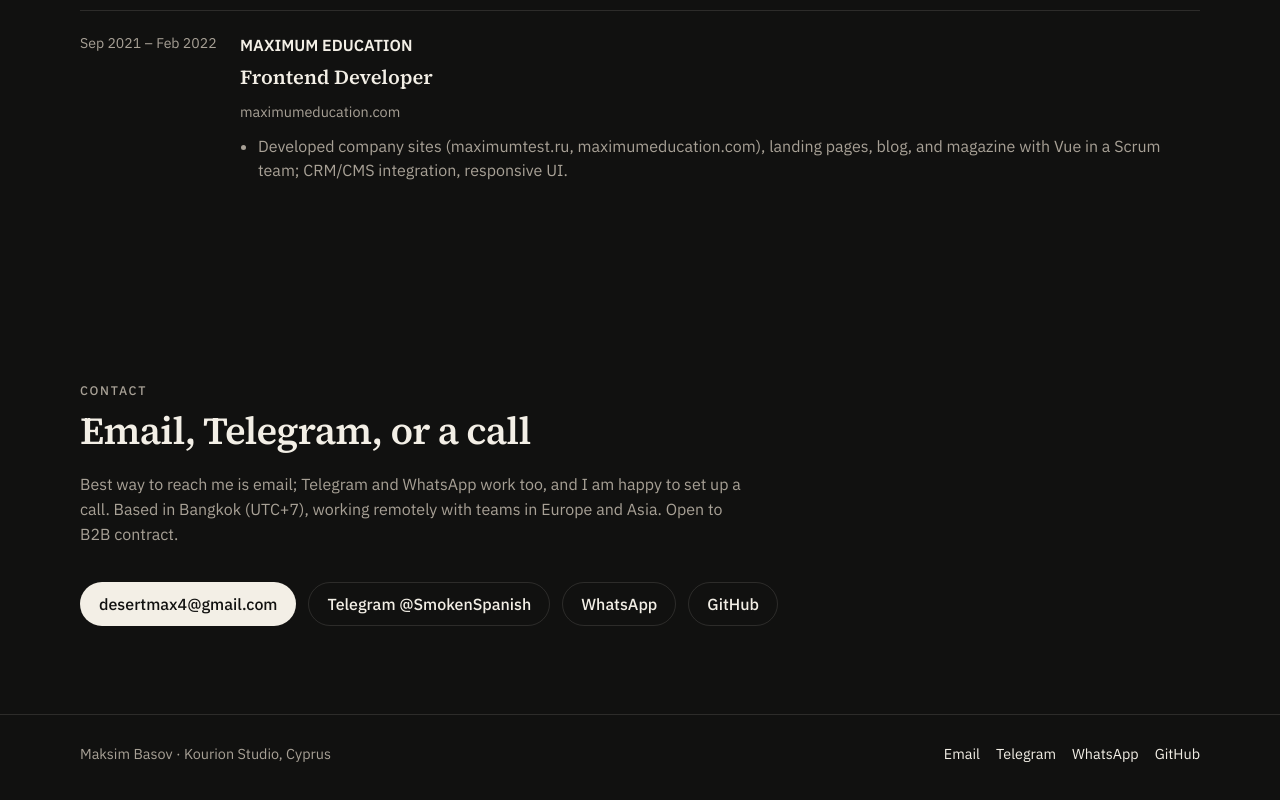
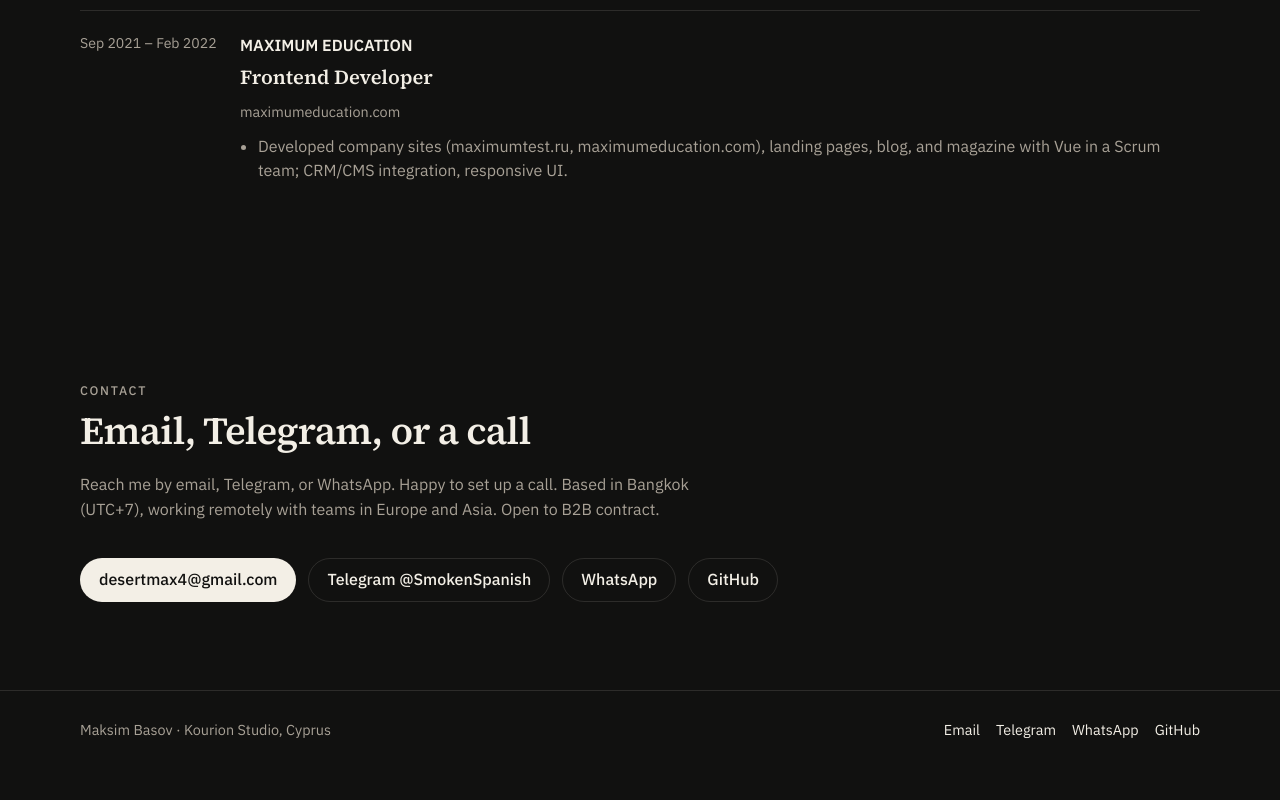
Before and after one commit to SmokenSpanish/SmokenSpanish.github.io, a React (Vite) app: page / in a window 1280 px wide. Shown: the part 9380-10180 px from the top of the page. Built offline with nearby package versions, Linux system fonts and the light colour scheme.

Commit message:
Simplify the contact section copy.

```diff
--- a/src/pages/HomePage.tsx
+++ b/src/pages/HomePage.tsx
@@ -60,7 +60,7 @@ export function HomePage() {
           <p className="kicker">Contact</p>
           <h2 className="section__title">Email, Telegram, or a call</h2>
           <p className="section__lede">
-            Best way to reach me is email; Telegram and WhatsApp work too, and I am happy to set up a call. Based in Bangkok
+            Reach me by email, Telegram, or WhatsApp. Happy to set up a call. Based in Bangkok
             (UTC+7), working remotely with teams in Europe and Asia. {site.availability}.
           </p>
           <div className={styles.contact}>
```
Also changed, not shown: 2 other files (tests, documents, lock files or other folders).
